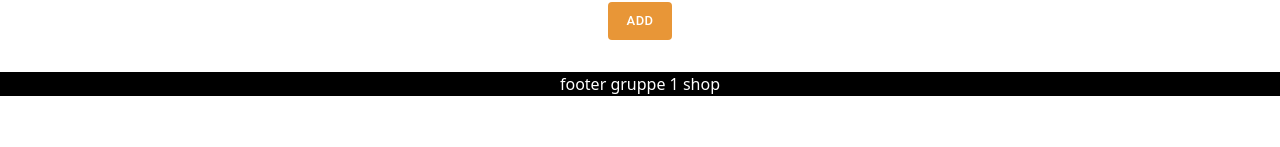
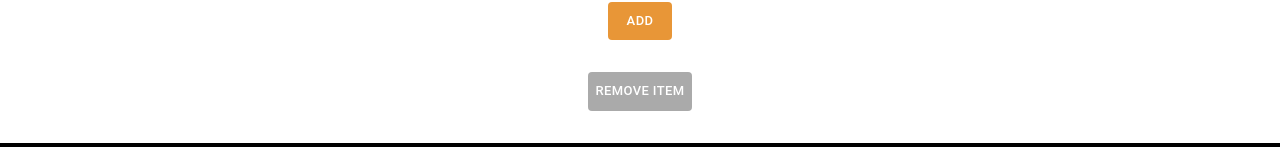
Before and after one commit to Gercai/shop, a React (Create React App) app: page /products/1 in a window 1280 px wide. Shown: the part 704-851 px from the top of the page. Before the commit the page ends 800 px from the top, so only its background shows below. Built offline with nearby package versions, Linux system fonts and the light colour scheme; no server answers.

Commit message:
Delete functionality

```diff
--- a/src/modules/ProductCard.jsx
+++ b/src/modules/ProductCard.jsx
@@ -51,7 +51,7 @@ export const ProductCard = () => {
                     component="div"
                     sx={{ color: "black" }}
                   >
-                    {item.title} {item.size}
+                    {item.title} {item.color} {item.size}
                   </Typography>
                   <Typography variant="body2" color="text.secondary">
                     {item.description}
--- a/src/modules/ProductDetails.jsx
+++ b/src/modules/ProductDetails.jsx
@@ -25,6 +25,13 @@ export const ProductDetails = () => {
       })
       .catch((error) => console.log(error));
   }, []);
+
+  const handleRemove = () => {
+    axios
+      .delete(`https://store-mockup-backend.onrender.com/api/items/${id}`)
+      .then((res) => navigate("/products"))
+      .catch((e) => console.log(e));
+  };
 
   return (
     <div>
@@ -57,7 +64,7 @@ export const ProductDetails = () => {
           align="center"
         >
           <h1>
-            {product.title} {product.size}
+            {product.title} {product.color} {product.size}
           </h1>
         </Typography>
       </Container>
@@ -89,6 +96,33 @@ export const ProductDetails = () => {
           </Button>
         </Typography>
       </Container>
+      <Container maxWidth="sm" align="center">
+        <Typography
+          gutterBottom
+          variant="paragraph"
+          component="div"
+          color="textSecondary"
+          align="center"
+          sx={{ mb: 4 }}
+        >
+          <Button
+            onClick={handleRemove}
+            size="small"
+            sx={{
+              color: "white",
+              padding: "8px",
+              fontSize: "bold",
+              backgroundColor: "#AAA",
+              "&:hover": {
+                transform: "scale(1.05)",
+                backgroundColor: "#AAA",
+              },
+            }}
+          >
+            Remove item
+          </Button>
+        </Typography>
+      </Container>
     </div>
   );
 };
```
